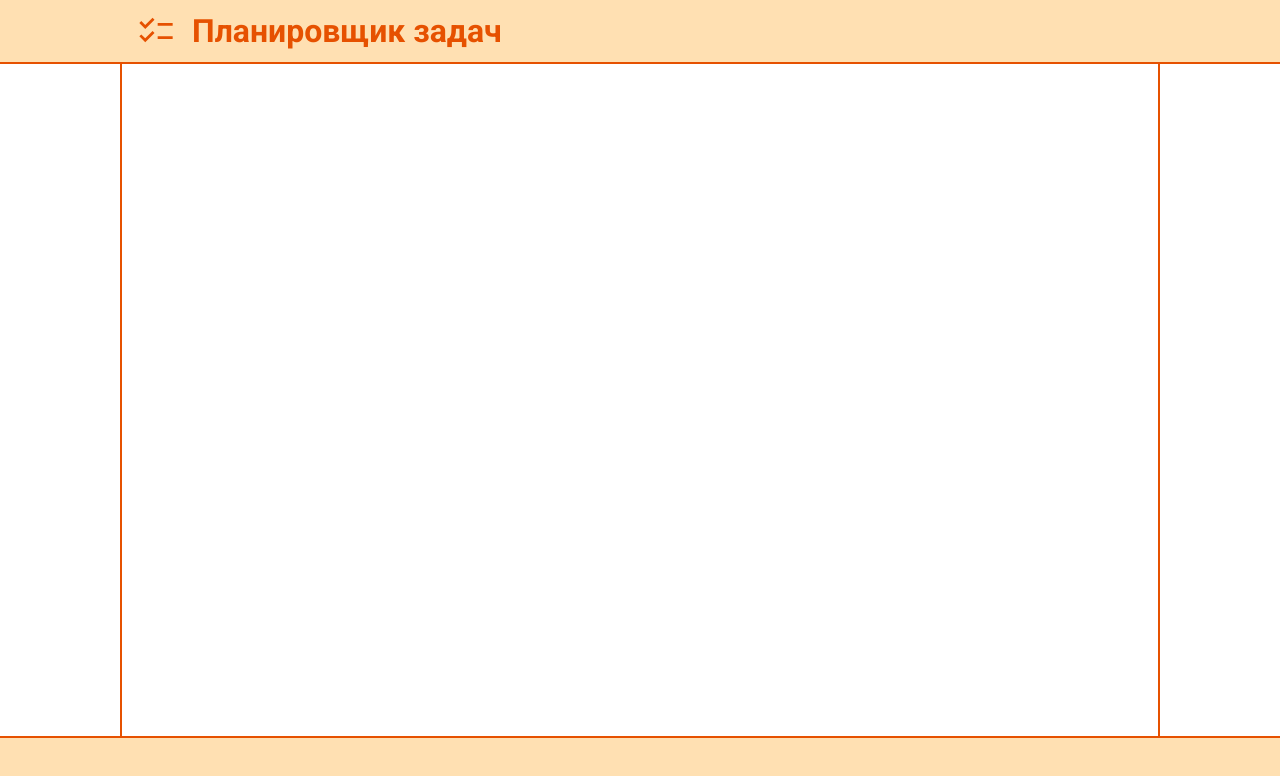
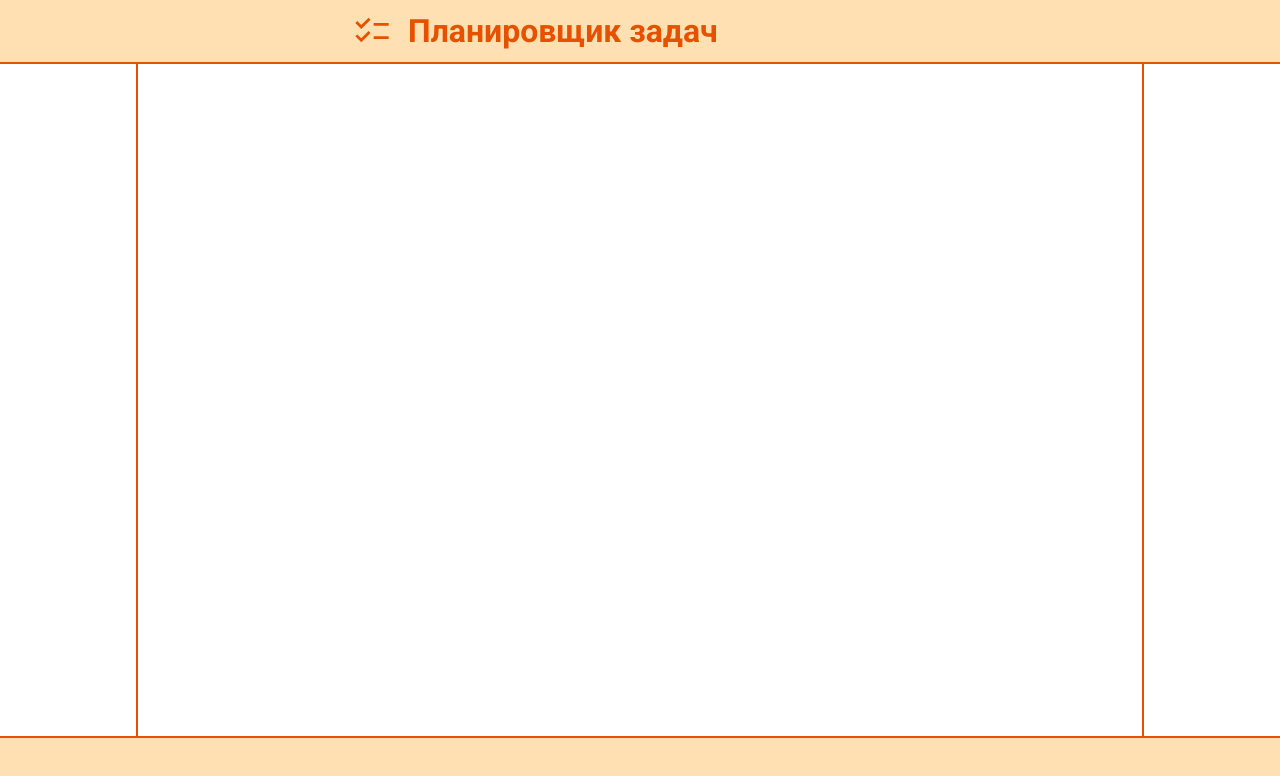
Before and after one commit to bulkassi/odin-todo-list, a website built with webpack: page src/template.html in a window 1280 px wide. Built offline with nearby package versions, Linux system fonts and the light colour scheme.

Commit message:
Create sidebar and todo container layout
Width of the main container is automatically adjusted by specified variables

```diff
--- a/src/styles.css
+++ b/src/styles.css
@@ -23,6 +23,9 @@
   --secondary-light: #b2dfdb;
   */
 
+  --sidebar-width: 21rem;
+  --main-width: min(42rem, 100%);
+
   font-size: 16px;
   font-family: Roboto;
   --spacing-unit: 1rem;
@@ -47,7 +50,7 @@ body {
   display: grid;
   grid-template-columns:
     1fr
-    min(65rem, 100%)
+    calc(var(--main-width) + var(--sidebar-width))
     1fr;
   grid-template-rows:
     4rem
@@ -69,7 +72,7 @@ body {
 
 .header,
 .footer {
-  padding: 1rem calc((100% - min(65rem, 100%)) * 0.5 + var(--spacing-unit));
+  padding: 1rem calc(var(--main-width) * 0.5 + var(--spacing-unit));
 
   background-color: var(--primary-light);
   color: var(--primary-dark);
@@ -88,6 +91,11 @@ body {
 
 .main-content {
   grid-area: main;
+
+  display: grid;
+  grid-template-columns:
+    300px
+    1fr;
 
   border-left: 2px solid var(--primary-dark);
   border-right: 2px solid var(--primary-dark);
--- a/src/template.html
+++ b/src/template.html
@@ -11,7 +11,10 @@
         <img src="./public/svg/logo.svg" alt="Todo list manager logo" />
         <h1 class="logo-text">Планировщик задач</h1>
       </header>
-      <main class="main-content"></main>
+      <main class="main-content">
+        <aside class="projects-container"></aside>
+        <div class="todos-container"></div>
+      </main>
       <footer class="footer full-bleed"></footer>
     </div>
   </body>
```
